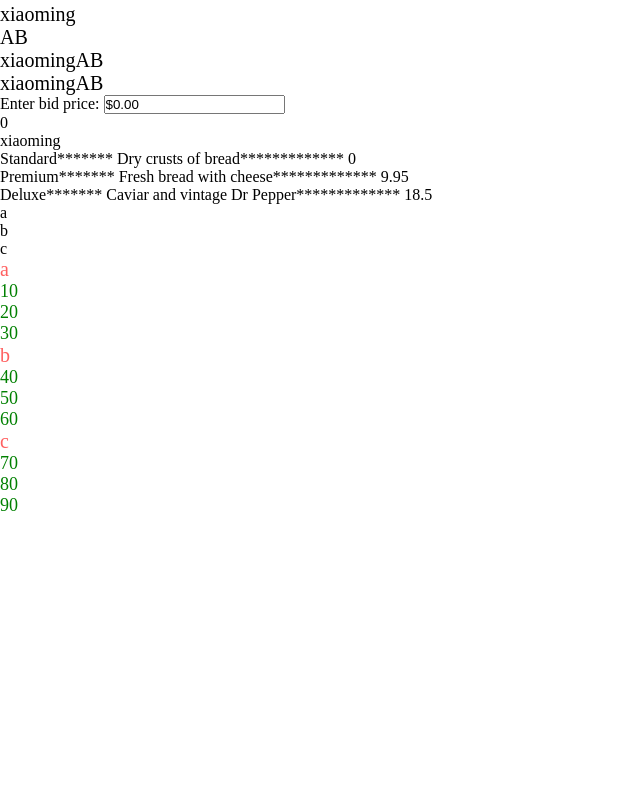
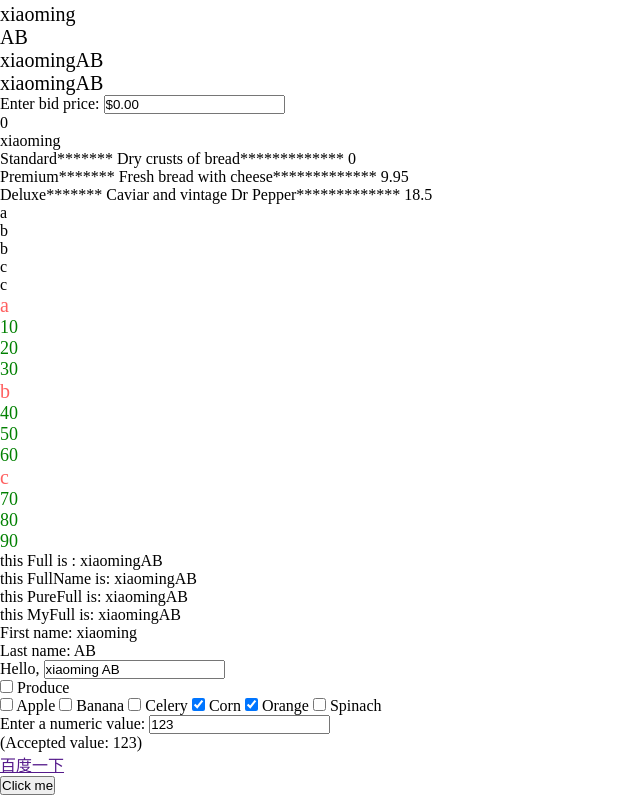
Before and after one commit to xupeng1115/Knockout, a plain HTML site: page index.html in a window 1280 px wide. Shown: the part 512-1307 px from the top of the page, without its empty margins (0-640 px from the left). Before the commit the page ends 1028 px from the top, so only its background shows below. Drawn offline with Linux system fonts and the light colour scheme.

Commit message:
添加新用法

```diff
--- a/index.html
+++ b/index.html
@@ -81,7 +81,10 @@
 			</div>
 		</div>
 		<div data-bind="foreach:Num">
-			<div data-bind="text:name"></div>
+			<!-- ko if:(name!=="a") -->
+			<div data-bind="click:$parent.myNum2.bind($data,event,$index())"><span data-bind="text:name"></span></div>
+			<!-- /ko -->
+			<div data-bind="click:$parent.myNum" class="ddd"><!--ko text: name--><!--/ko--></div>
 		</div>
 		<div data-bind="foreach:Array1">
 			<div style="color:#ff6060;font-size:20px;" data-bind="text:name"></div>
@@ -89,7 +92,47 @@
 				<div data-bind="text:age"></div>
 			</div>
 		</div>
-
+		<div>
+			this Full is : <span data-bind="text:Full"></span>
+		</div>
+		<div>
+			this FullName is: <span data-bind="text:FullName"></span>
+		</div>
+		<div>
+			this PureFull is: <span data-bind="text:PureFull"></span>
+		</div>
+		<div>
+			this MyFull is: <span data-bind="text:MyFull()"></span>
+		</div>
+		<div>
+			<div>First name: <span data-bind="text: First"></span></div>
+			<div>Last name: <span data-bind="text: Last"></span></div>
+			<div class="heading">Hello, <input data-bind="textInput: fullName2"/></div>
+		</div>
+		<div>
+			<div class="heading">
+			    <input type="checkbox" data-bind="checked: selectedAllProduce" title="Select all/none"/> Produce
+			</div>
+			<div data-bind="foreach: produce">
+			    <label>
+			        <input type="checkbox" data-bind="checkedValue: $data, checked: $parent.selectedProduce"/>
+			        <span data-bind="text: $data"></span>
+			    </label>
+			</div>
+		</div>
+		<div>
+			<div>Enter a numeric value: <input data-bind="textInput: attemptedValue"/></div>
+			<div class="error" data-bind="visible: !lastInputWasValid()">That's not a number!</div>
+			<div>(Accepted value: <span data-bind="text: acceptedNumericValue"></span>)</div>
+		</div>
+		<div>
+			<a data-bind="attr:{href:Url}">百度一下</a>
+		</div>
+		<div>
+			<button data-bind="click: myFunction">
+			    Click me
+			</button>
+		</div>
 
 	</div>
 
@@ -169,13 +212,50 @@
 		LastInputValid:ko.observable(true),
 		Data:ko.observable(oData),
 		Num:ko.observableArray(oNum),
-		Array1:ko.observableArray(oArray)
+		Array1:ko.observableArray(oArray),
+		pd:ko.observable(1),
+		produce:['Apple','Banana','Celery','Corn','Orange','Spinach'],
+		selectedProduce:ko.observableArray(['Corn','Orange']),
+		acceptedNumericValue:ko.observable(123),
+    	lastInputWasValid:ko.observable(true),
+    	Url:ko.observable(""),
+		MyFull:function(){
+			return this.First()+this.Last();
+		},
+		myFunction: function(data, event) {
+			console.log(data);
+			console.log(event);
+            if (event.shiftKey) {
+                alert(345);
+            } else {
+               	alert(444);
+            }
+        },
+        myNum:function(data, event){
+        	console.log(data);
+			console.log(event.target.className);
+        },
+        myNum2:function(data, event,index){
+        	console.log(event);
+        	console.log(data);
+			console.log(index);
+        }
 	}
 
 	//监控属性的显示订阅
 	vm2.Name.subscribe(function(newValue){
 		console.log(newValue+": "+newValue.length);
 	})
+
+	vm2.pd.subscribe(function(newValue) {
+	    alert("The pd's new name is " + newValue);
+	});
+
+	//当一个observable的属性有初始值(number,string,true/false,null)时，可以使用内置的notifiy,当新的值写入时始终都会得到监控，即使这些值都是相同的
+	vm2.pd.extend({ notify: 'always' });
+	//为了避免频繁的更新带来的请求代价，可以通过限制监控速率来实现延时监控;
+	vm2.pd.extend({rateLimit:2000});		//两秒后执行监控
+	vm2.Num.extend({rateLimit:3000});		//延迟3秒监控并更新数组
 
 	var oAge=vm2.Age.subscribe(function(newValue){
 		if(newValue<100){
@@ -204,6 +284,24 @@
 		return this.chosenMeal().extraCost==0?"Free":"$"+this.chosenMeal().extraCost.toFixed(2);
 	},vm)
 
+	//计算监控属性Computed Observable
+	vm2.Full=ko.computed(function(){
+		return this.First()+this.Last();
+	},vm2)
+
+	//防止内存泄露，减少不必要的开销;noify属性强制通知并监控
+	vm2.PureFull=ko.pureComputed(function(){
+		return this.First()+this.Last();
+	},vm2);
+
+	vm2.PureFull.subscribe(function(newValue) {
+	    alert("The pd's new PureFull is " + newValue);
+	});
+
+	vm2.PureFull.extend({ notify: 'always' });
+
+	vm2.PureFull.extend({ rateLimit:1000 });
+
 	vm2.FullName=ko.dependentObservable({
 		read:function(){
 			return this.First()+this.Last();
@@ -211,7 +309,30 @@
 		write:function(value){
 			this.First(value+"kkkkk");
 		}
-	},vm2)
+	},vm2);
+
+	//可写的计算监控属性
+	vm2.fullName2=ko.pureComputed({
+		read:function(){
+			return this.First()+" "+this.Last();
+		},
+		write:function(value){
+			var lastSpacePos=value.lastIndexOf(" ");
+			if(lastSpacePos>0){
+				this.First(value.substring(0,lastSpacePos));
+				this.Last(value.substring(lastSpacePos+1));
+			}
+		}
+	},vm2);
+
+	vm2.selectedAllProduce=ko.pureComputed({
+		read:function(){
+			return this.selectedProduce().length===this.produce.length;
+		},
+		write:function(value){
+			this.selectedProduce(value?this.produce.slice(0):[]);
+		}
+	},vm2);
 
 	//依赖监控属性可写
 	vm2.FormatPrice2=ko.dependentObservable({
@@ -229,6 +350,33 @@
 		}
 	},vm2)
 
+	vm2.attemptedValue = ko.pureComputed({
+        read: function(){
+        	return this.acceptedNumericValue();
+        },
+        write: function (value) {
+            if (isNaN(value))
+                this.lastInputWasValid(false);
+            else {
+                this.lastInputWasValid(true);
+                this.acceptedNumericValue(value); // Write to underlying storage
+            }
+        }
+    },vm2);
+
+    //依赖项变化时发送请求
+    ko.computed(function(){
+    	var params={
+    		First:this.First(),
+    		Last:this.Last(),
+    		Num:this.Num(),
+    		Price:this.Price.peek()		//peek方法使Price属性的变化被忽略,price属性变化时不会触发此计算属性函数
+    	};
+    	$.getJSON('one.json',params,function(data){
+    		console.log(data.Url+"hhhhhhhhhhhh");
+    		vm2.Url(data);
+    	})
+    },vm2)
 
 	ko.applyBindings(vm,document.getElementsByClassName("container1")[0]);
 	ko.applyBindings(vm2,document.getElementsByClassName("container2")[0]);
--- /dev/null
+++ b/one.json
@@ -0,0 +1,3 @@
+{
+	"Url":"https://www.baidu.com"
+}
```
Also changed, not shown: content/tmpl.html (+0 -1 lines).
